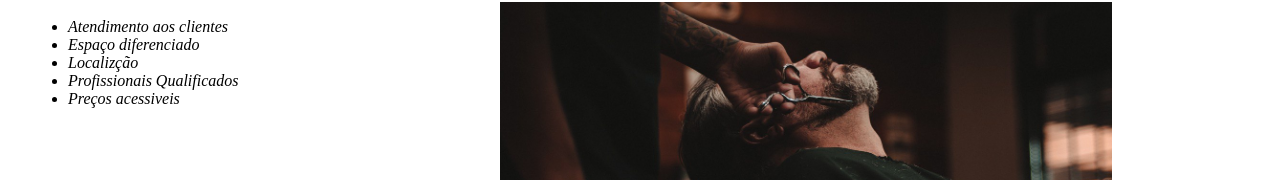
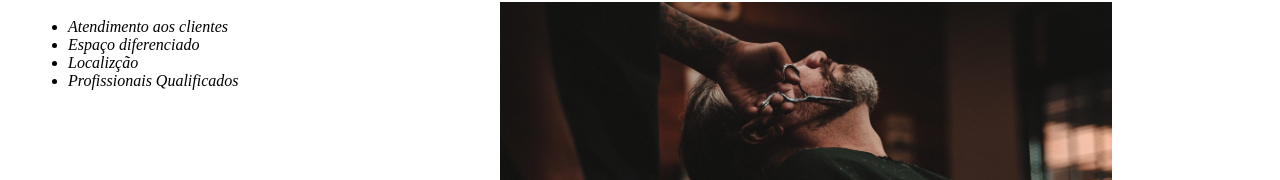
Before and after one commit to VitorDagnon/PrjHtmlCSS, a plain HTML site: page index.html in a window 1280 px wide. Shown: the part 760-940 px from the top of the page. Drawn offline with Linux system fonts and the light colour scheme.

Commit message:
commit teste

```diff
--- a/index.html
+++ b/index.html
@@ -22,7 +22,6 @@
             <li class="itens">Espaço diferenciado</li>
             <li class="itens">Localizção</li>
             <li class="itens">Profissionais Qualificados</li>
-            <li class="itens">Preços acessiveis</li>
         </ul>
         <img class="imgbeneficios" src="./img/beneficios.jpg">
     </div>
```
